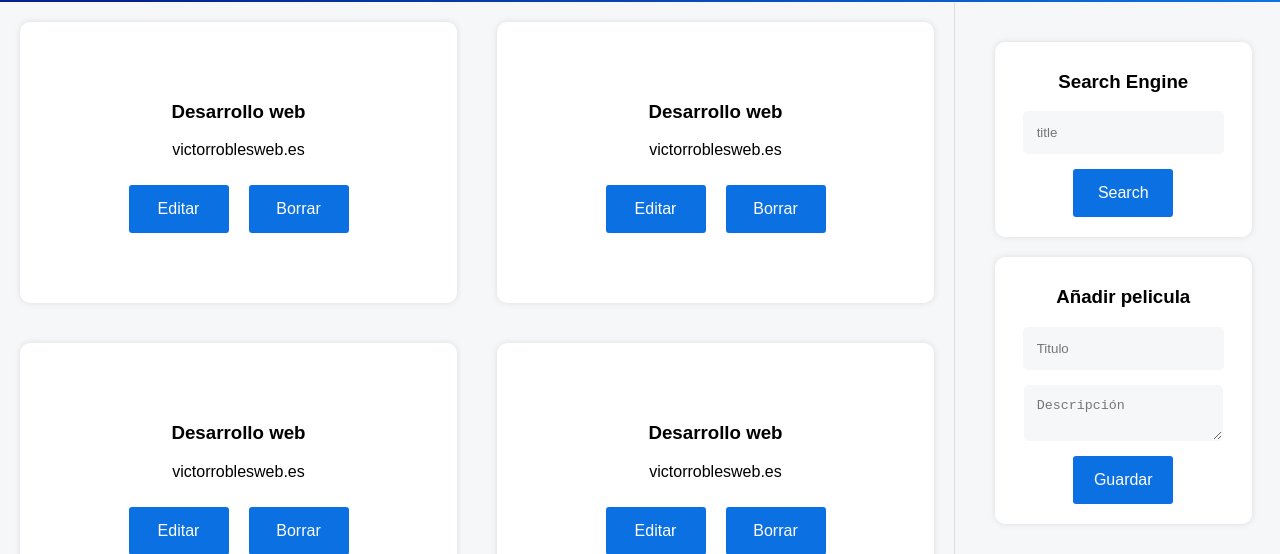
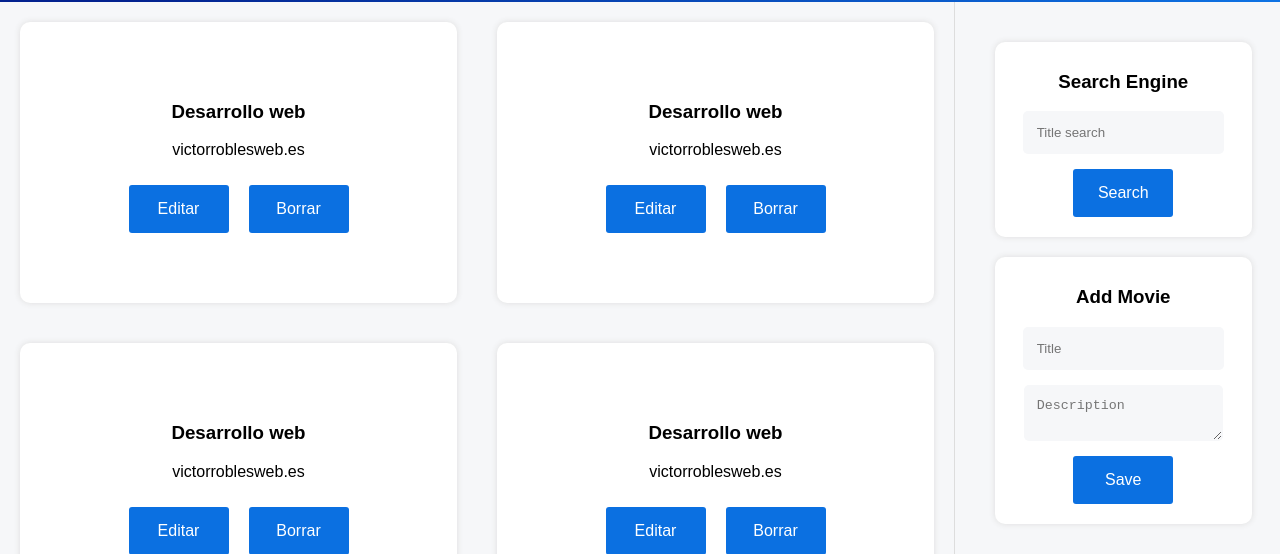
Before and after one commit to HeinerLandero/_library, a React (Create React App) app in the folder library_files/: page / in a window 1280 px wide. Shown: the part 168-722 px from the top of the page. Built offline with nearby package versions, Linux system fonts and the light colour scheme.

Commit message:
added logic add movies

```diff
--- a/library_files/src/components/SearchFiles.js
+++ b/library_files/src/components/SearchFiles.js
@@ -3,7 +3,7 @@ import React from 'react'
 export const SearchFiles = () => {
     const title = "Search Engine";
     const text_btn = "Search";
-    const getDataForm = e =>{
+    const getNameMovie = e =>{
         e.preventDefault();
         alert('esto es una prueba')
     };
@@ -11,11 +11,11 @@ export const SearchFiles = () => {
     <>
         <div className="search">
             <h3 className="title">{title}</h3>
-            <form onSubmit={getDataForm}>
+            <form onSubmit={getNameMovie}>
                 <input  type="text"
-                        name="title"
-                        id="title"
-                        placeholder="title" />
+                        name="title_search"
+                        id="title_search"
+                        placeholder="Title search" />
                 <button className='btn-search' id="search">{text_btn}</button>
             </form>
         </div>
--- a/library_files/src/components/UploaderFiles.js
+++ b/library_files/src/components/UploaderFiles.js
@@ -1,14 +1,53 @@
-import React from 'react'
+import React, { useState } from 'react'
 
 export const UploaderFiles = () => {
+  const titleComponent = 'Add Movie';
+  const [movieState, setMovieState] = useState({
+    title: "",
+    description:""
+  });
+  const {title,description} = movieState;
+  const getDataForm = e =>{
+    e.preventDefault();
+    let target = e.target;
+    let title = target.title.value;
+    let description = target.description.value;
+    console.table( {title,description});
+
+    let movie = {
+      id: new Date().getTime(),
+      title,
+      description
+    };
+    setMovieState(movie);
+    saveStorage(movie);
+    console.log(movieState);
+  }
+    const saveStorage = movie =>{
+      let elements = JSON.parse(localStorage.getItem('movies'));
+        if(Array.isArray(elements)){
+          elements.push(movie);
+        }else{
+          elements = [movie];
+        }
+        localStorage.setItem('movies', JSON.stringify(elements));
+        return movie;
+  }
   return (
     <>
         <div className="add">
-                <h3 className="title">Añadir pelicula</h3>
-                <form>
-                    <input type="text" id="title" placeholder="Titulo" />
-                    <textarea id="description" placeholder="Descripción"></textarea>
-                    <input type="submit" id="save" value="Guardar" />
+                <h3 className="title">{titleComponent}</h3>
+                <strong>
+                  {(title && description) && "Has añadido la pelicula " + title + " con exito" }
+                </strong>
+                <form onSubmit={getDataForm}>
+                    <input
+                      type="text"
+                      id="title"
+                      name="title"
+                      placeholder="Title"/>
+                    <textarea id="description" placeholder="Description"></textarea>
+                    <input  className='btn_upload' type="submit" id="save" value="Save" />
                 </form>
         </div>
     </>
--- a/library_files/src/index.css
+++ b/library_files/src/index.css
@@ -133,8 +133,8 @@ input[type="button"]{
   cursor: pointer;
   transition: all 300ms;
 }
-.btn-search:hover{
-  background: rgb(0, 255, 242) ;
+.btn-search:hover,.btn_upload:hover{
+  background: blue;
 }
 
 .peli-item .edit:hover{
```
